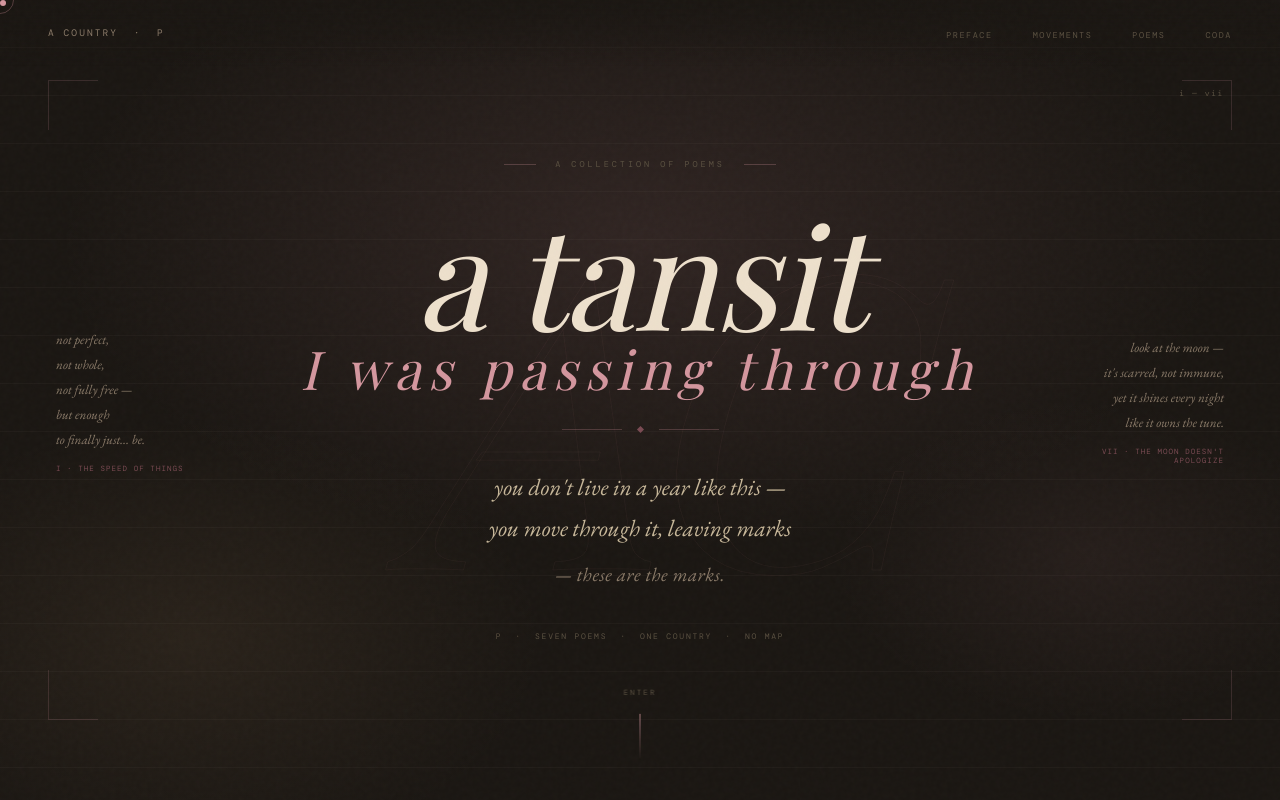
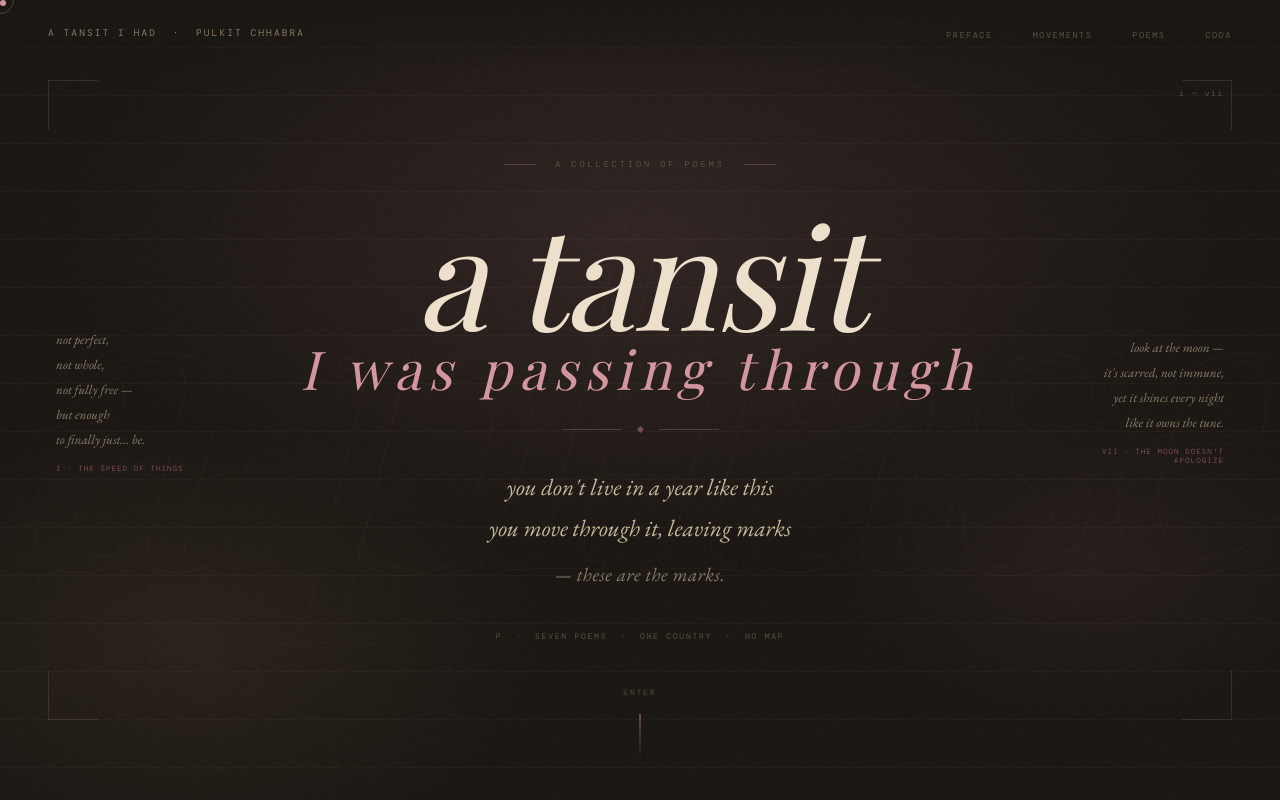
Before and after one commit to pulkitchhabra08/the-transit, a plain HTML site: page index.html in a window 1280 px wide. Shown: the top 800 px of the page. Drawn offline with nearby package versions, Linux system fonts and the light colour scheme; a web font is replaced by a local one.

Commit message:
Update index.html

```diff
--- a/index.html
+++ b/index.html
@@ -661,7 +661,7 @@ nav{
 
 <!-- NAV -->
 <nav>
-  <div class="nav-logo">a country &nbsp;·&nbsp; P</div>
+  <div class="nav-logo">A tansit I had &nbsp;·&nbsp; pulkit chhabra</div>
   <ul class="nav-links">
     <li><a href="#preface">Preface</a></li>
     <li><a href="#arc">Movements</a></li>
@@ -674,7 +674,7 @@ nav{
 <section class="hero" id="top">
   <div class="hero-wash"></div>
   <div class="hero-ruled"></div>
-  <div class="hero-ghost" aria-hidden="true">AC</div>
+  <div class="hero-ghost" aria-hidden="true">a phase</div>
   <div class="corner corner-tl"></div>
   <div class="corner corner-tr"></div>
   <div class="corner corner-bl"></div>
@@ -698,7 +698,7 @@ nav{
       <div class="hero-rule"></div>
     </div>
     <div class="hero-hook">
-      you don't live in a year like this —<br>
+      you don't live in a year like this <br>
       you move through it, leaving marks<br>
       <span class="small">— these are the marks.</span>
     </div>
```
